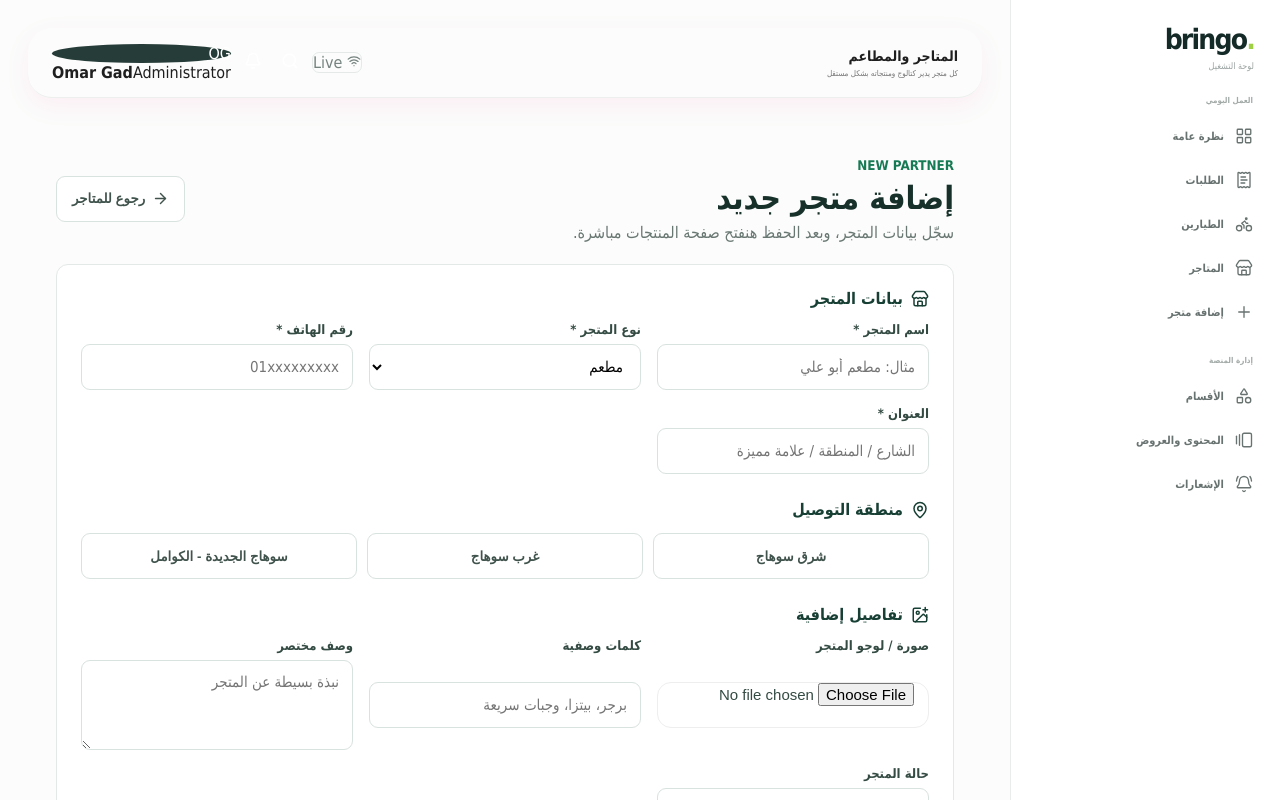
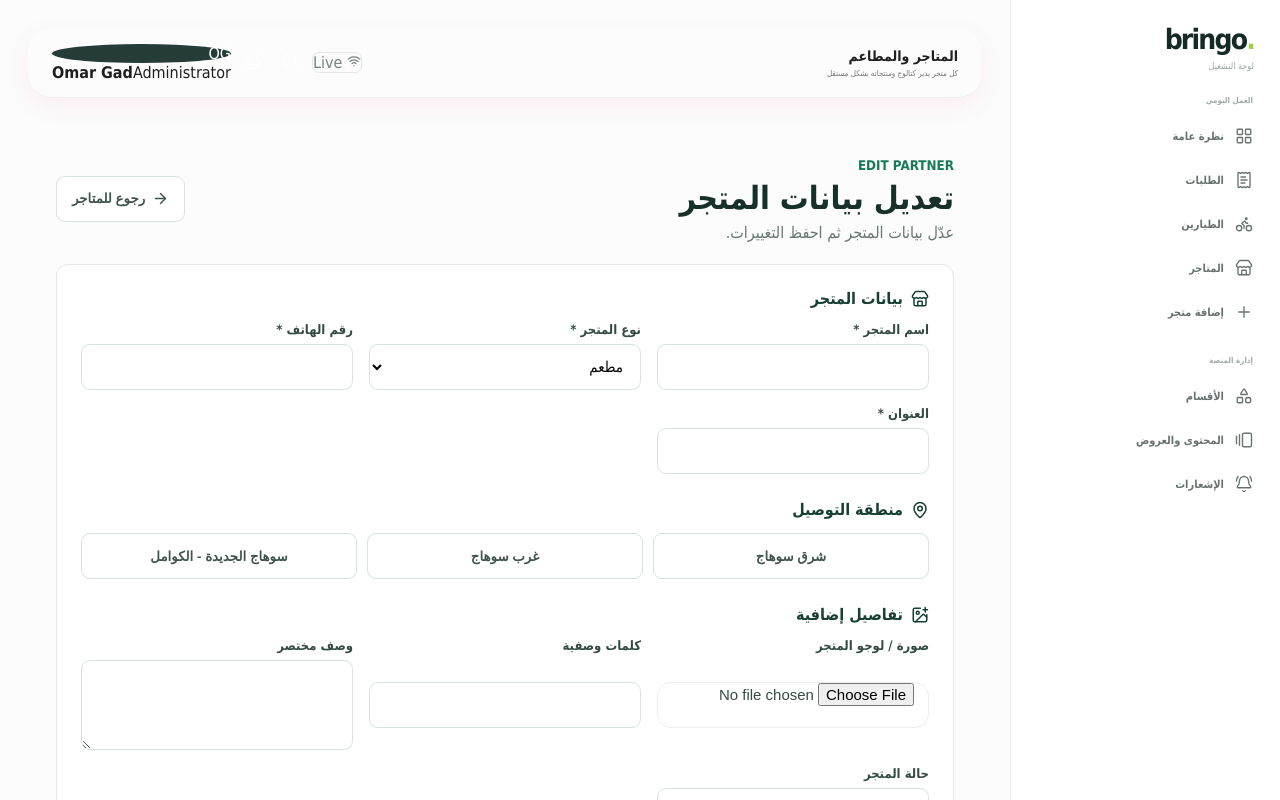
Before and after one commit to omargadelkareem/bringo-admin-panel, a React (Vite) app: page /stores/1/edit in a window 1280 px wide. Shown: the top 800 px of the page. Built offline with nearby package versions, Linux system fonts and the light colour scheme; no server answers; the database is empty.

Commit message:
feat: support editing existing stores

```diff
--- a/src/pages/AddStorePage.jsx
+++ b/src/pages/AddStorePage.jsx
@@ -1,153 +1,27 @@
-import { useState } from "react";
-import { useNavigate } from "react-router-dom";
-import { push, ref, set } from "firebase/database";
+import { useEffect, useState } from "react";
+import { useNavigate, useParams } from "react-router-dom";
+import { get, push, ref, set, update } from "firebase/database";
 import { ArrowRight, ImagePlus, MapPin, Save, Store } from "lucide-react";
 import { db } from "../firebase";
 import "../admin-v2.css";
 
-const types = {
-  restaurant: "مطعم",
-  supermarket: "سوبر ماركت",
-  pharmacy: "صيدلية",
-  beauty: "مستحضرات تجميل",
-  vegetables: "خضار وفاكهة",
-  bakery: "حلويات ومخبوزات",
-  meat: "لحوم ودواجن",
-  fish: "أسماك",
-  market: "متجر متنوع",
-};
+const types={restaurant:"مطعم",supermarket:"سوبر ماركت",pharmacy:"صيدلية",beauty:"مستحضرات تجميل",vegetables:"خضار وفاكهة",bakery:"حلويات ومخبوزات",meat:"لحوم ودواجن",fish:"أسماك",market:"متجر متنوع"};
+const zones={sohag_east:"شرق سوهاج",sohag_west:"غرب سوهاج",kawamel:"سوهاج الجديدة - الكوامل"};
+const emptyForm={name:"",type:"restaurant",phone:"",address:"",deliveryZoneId:"",image:"",tags:"",description:"",isOpen:true};
 
-const zones = {
-  sohag_east: "شرق سوهاج",
-  sohag_west: "غرب سوهاج",
-  kawamel: "سوهاج الجديدة - الكوامل",
-};
-
-const emptyForm = {
-  name: "",
-  type: "restaurant",
-  phone: "",
-  address: "",
-  deliveryZoneId: "",
-  image: "",
-  tags: "",
-  description: "",
-  isOpen: true,
-};
-
-export default function AddStorePage() {
-  const navigate = useNavigate();
-  const [form, setForm] = useState(emptyForm);
-  const [saving, setSaving] = useState(false);
-  const [error, setError] = useState("");
-
-  const change = (key, value) => setForm((prev) => ({ ...prev, [key]: value }));
-
-  const handleImage = (event) => {
-    const file = event.target.files?.[0];
-    if (!file) return;
-    if (!file.type.startsWith("image/")) return setError("اختار صورة صحيحة للمتجر");
-    if (file.size > 1.5 * 1024 * 1024) return setError("صورة المتجر يجب أن تكون أقل من 1.5MB");
-    const reader = new FileReader();
-    reader.onload = () => change("image", String(reader.result || ""));
-    reader.onerror = () => setError("تعذر قراءة الصورة");
-    reader.readAsDataURL(file);
-  };
-
-  const submit = async (event) => {
-    event.preventDefault();
-    setError("");
-    if (!form.name.trim()) return setError("اكتب اسم المتجر");
-    if (!form.phone.trim()) return setError("اكتب رقم هاتف المتجر");
-    if (!form.address.trim()) return setError("اكتب عنوان المتجر");
-    if (!form.deliveryZoneId) return setError("حدد منطقة توصيل المتجر");
-
-    try {
-      setSaving(true);
-      const storeRef = push(ref(db, "stores"));
-      const id = storeRef.key;
-      const now = Date.now();
-      await set(storeRef, {
-        id,
-        name: form.name.trim(),
-        type: form.type,
-        phone: form.phone.trim(),
-        address: form.address.trim(),
-        deliveryZoneId: form.deliveryZoneId,
-        deliveryZoneName: zones[form.deliveryZoneId],
-        image: form.image,
-        tags: form.tags.trim(),
-        description: form.description.trim(),
-        isOpen: form.isOpen,
-        acceptsOrders: form.isOpen,
-        createdAt: now,
-        updatedAt: now,
-      });
-      navigate(`/stores/${id}/products`);
-    } catch (e) {
-      console.error("Add store error:", e);
-      setError(`تعذر إضافة المتجر${e?.code ? ` (${e.code})` : ""}`);
-    } finally {
-      setSaving(false);
-    }
-  };
-
-  return (
-    <div dir="rtl" style={{ padding: "28px", maxWidth: 1050, margin: "0 auto" }}>
-      <div style={{ display: "flex", justifyContent: "space-between", alignItems: "center", gap: 16, marginBottom: 22 }}>
-        <div>
-          <small style={{ color: "#167a55", fontWeight: 900 }}>NEW PARTNER</small>
-          <h1 style={{ margin: "5px 0 6px", color: "#17312a" }}>إضافة متجر جديد</h1>
-          <p style={{ margin: 0, color: "#697773" }}>سجّل بيانات المتجر، وبعد الحفظ هنفتح صفحة المنتجات مباشرة.</p>
-        </div>
-        <button type="button" onClick={() => navigate("/stores")} style={secondaryButton}><ArrowRight size={17}/> رجوع للمتاجر</button>
-      </div>
-
-      <form onSubmit={submit} style={cardStyle}>
-        <div style={sectionTitle}><Store size={18}/> بيانات المتجر</div>
-        <div style={gridStyle}>
-          <Field label="اسم المتجر *"><input style={inputStyle} value={form.name} onChange={(e) => change("name", e.target.value)} placeholder="مثال: مطعم أبو علي" /></Field>
-          <Field label="نوع المتجر *"><select style={inputStyle} value={form.type} onChange={(e) => change("type", e.target.value)}>{Object.entries(types).map(([id, name]) => <option key={id} value={id}>{name}</option>)}</select></Field>
-          <Field label="رقم الهاتف *"><input style={inputStyle} value={form.phone} onChange={(e) => change("phone", e.target.value)} placeholder="01xxxxxxxxx" /></Field>
-          <Field label="العنوان *"><input style={inputStyle} value={form.address} onChange={(e) => change("address", e.target.value)} placeholder="الشارع / المنطقة / علامة مميزة" /></Field>
-        </div>
-
-        <div style={{ ...sectionTitle, marginTop: 26 }}><MapPin size={18}/> منطقة التوصيل</div>
-        <div style={{ display: "grid", gridTemplateColumns: "repeat(auto-fit,minmax(180px,1fr))", gap: 10 }}>
-          {Object.entries(zones).map(([id, name]) => (
-            <button key={id} type="button" onClick={() => change("deliveryZoneId", id)} style={{ ...zoneButton, ...(form.deliveryZoneId === id ? selectedZoneButton : {}) }}>{name}</button>
-          ))}
-        </div>
-
-        <div style={{ ...sectionTitle, marginTop: 26 }}><ImagePlus size={18}/> تفاصيل إضافية</div>
-        <div style={gridStyle}>
-          <Field label="صورة / لوجو المتجر"><input type="file" accept="image/*" onChange={handleImage} /></Field>
-          <Field label="كلمات وصفية"><input style={inputStyle} value={form.tags} onChange={(e) => change("tags", e.target.value)} placeholder="برجر، بيتزا، وجبات سريعة" /></Field>
-          <Field label="وصف مختصر"><textarea style={{ ...inputStyle, minHeight: 90, resize: "vertical" }} value={form.description} onChange={(e) => change("description", e.target.value)} placeholder="نبذة بسيطة عن المتجر" /></Field>
-          <Field label="حالة المتجر"><select style={inputStyle} value={form.isOpen ? "open" : "closed"} onChange={(e) => change("isOpen", e.target.value === "open")}><option value="open">مفتوح ويستقبل طلبات</option><option value="closed">مغلق مؤقتًا</option></select></Field>
-        </div>
-
-        {form.image && <div style={{ marginTop: 16 }}><img src={form.image} alt="معاينة" style={{ width: 110, height: 110, borderRadius: 14, objectFit: "cover", border: "1px solid #dce5e1" }} /></div>}
-        {error && <div style={{ marginTop: 18, padding: 13, borderRadius: 9, background: "#fff1f0", color: "#b42318", fontWeight: 800 }}>{error}</div>}
-
-        <div style={{ display: "flex", justifyContent: "flex-end", gap: 10, marginTop: 26, paddingTop: 20, borderTop: "1px solid #e8eeeb" }}>
-          <button type="button" onClick={() => navigate("/stores")} style={secondaryButton}>إلغاء</button>
-          <button type="submit" disabled={saving} style={{ ...primaryButton, opacity: saving ? .65 : 1 }}><Save size={17}/>{saving ? "جاري إضافة المتجر..." : "حفظ وفتح المنتجات"}</button>
-        </div>
-      </form>
-    </div>
-  );
+export default function AddStorePage(){
+ const navigate=useNavigate(); const {storeId}=useParams(); const isEdit=Boolean(storeId);
+ const[form,setForm]=useState(emptyForm),[saving,setSaving]=useState(false),[loading,setLoading]=useState(isEdit),[error,setError]=useState("");
+ const change=(key,value)=>setForm(prev=>({...prev,[key]:value}));
+ useEffect(()=>{if(!storeId)return;let alive=true;(async()=>{try{const snap=await get(ref(db,`stores/${storeId}`));if(!snap.exists())throw new Error("المتجر غير موجود");const s=snap.val();if(alive)setForm({...emptyForm,...s,isOpen:s.isOpen!==false});}catch(e){if(alive)setError(e.message||"تعذر تحميل المتجر");}finally{if(alive)setLoading(false);}})();return()=>{alive=false};},[storeId]);
+ const handleImage=e=>{const file=e.target.files?.[0];if(!file)return;if(!file.type.startsWith("image/"))return setError("اختار صورة صحيحة للمتجر");if(file.size>1.5*1024*1024)return setError("صورة المتجر يجب أن تكون أقل من 1.5MB");const reader=new FileReader();reader.onload=()=>change("image",String(reader.result||""));reader.onerror=()=>setError("تعذر قراءة الصورة");reader.readAsDataURL(file);};
+ const submit=async e=>{e.preventDefault();setError("");if(!form.name.trim())return setError("اكتب اسم المتجر");if(!form.phone.trim())return setError("اكتب رقم هاتف المتجر");if(!form.address.trim())return setError("اكتب عنوان المتجر");if(!form.deliveryZoneId)return setError("حدد منطقة توصيل المتجر");try{setSaving(true);const now=Date.now();const data={name:form.name.trim(),type:form.type,phone:form.phone.trim(),address:form.address.trim(),deliveryZoneId:form.deliveryZoneId,deliveryZoneName:zones[form.deliveryZoneId],image:form.image||"",tags:form.tags.trim(),description:form.description.trim(),isOpen:form.isOpen,acceptsOrders:form.isOpen,updatedAt:now};if(isEdit){await update(ref(db,`stores/${storeId}`),data);navigate("/stores");}else{const storeRef=push(ref(db,"stores"));const id=storeRef.key;await set(storeRef,{id,...data,createdAt:now});navigate(`/stores/${id}/products`);}}catch(e){console.error("Store save error:",e);setError(`تعذر حفظ المتجر${e?.code?` (${e.code})`:""}`);}finally{setSaving(false);}};
+ if(loading)return <div dir="rtl" style={{padding:28}}>جاري تحميل بيانات المتجر...</div>;
+ return <div dir="rtl" style={{padding:28,maxWidth:1050,margin:"0 auto"}}><div style={{display:"flex",justifyContent:"space-between",alignItems:"center",gap:16,marginBottom:22}}><div><small style={{color:"#167a55",fontWeight:900}}>{isEdit?"EDIT PARTNER":"NEW PARTNER"}</small><h1 style={{margin:"5px 0 6px",color:"#17312a"}}>{isEdit?"تعديل بيانات المتجر":"إضافة متجر جديد"}</h1><p style={{margin:0,color:"#697773"}}>{isEdit?"عدّل بيانات المتجر ثم احفظ التغييرات.":"سجّل بيانات المتجر، وبعد الحفظ هنفتح صفحة المنتجات مباشرة."}</p></div><button type="button" onClick={()=>navigate("/stores")} style={secondaryButton}><ArrowRight size={17}/> رجوع للمتاجر</button></div>
+ <form onSubmit={submit} style={cardStyle}><div style={sectionTitle}><Store size={18}/> بيانات المتجر</div><div style={gridStyle}><Field label="اسم المتجر *"><input style={inputStyle} value={form.name} onChange={e=>change("name",e.target.value)}/></Field><Field label="نوع المتجر *"><select style={inputStyle} value={form.type} onChange={e=>change("type",e.target.value)}>{Object.entries(types).map(([id,name])=><option key={id} value={id}>{name}</option>)}</select></Field><Field label="رقم الهاتف *"><input style={inputStyle} value={form.phone} onChange={e=>change("phone",e.target.value)}/></Field><Field label="العنوان *"><input style={inputStyle} value={form.address} onChange={e=>change("address",e.target.value)}/></Field></div>
+ <div style={{...sectionTitle,marginTop:26}}><MapPin size={18}/> منطقة التوصيل</div><div style={{display:"grid",gridTemplateColumns:"repeat(auto-fit,minmax(180px,1fr))",gap:10}}>{Object.entries(zones).map(([id,name])=><button key={id} type="button" onClick={()=>change("deliveryZoneId",id)} style={{...zoneButton,...(form.deliveryZoneId===id?selectedZoneButton:{})}}>{name}</button>)}</div>
+ <div style={{...sectionTitle,marginTop:26}}><ImagePlus size={18}/> تفاصيل إضافية</div><div style={gridStyle}><Field label="صورة / لوجو المتجر"><input type="file" accept="image/*" onChange={handleImage}/></Field><Field label="كلمات وصفية"><input style={inputStyle} value={form.tags} onChange={e=>change("tags",e.target.value)}/></Field><Field label="وصف مختصر"><textarea style={{...inputStyle,minHeight:90,resize:"vertical"}} value={form.description} onChange={e=>change("description",e.target.value)}/></Field><Field label="حالة المتجر"><select style={inputStyle} value={form.isOpen?"open":"closed"} onChange={e=>change("isOpen",e.target.value==="open")}><option value="open">مفتوح ويستقبل طلبات</option><option value="closed">مغلق مؤقتًا</option></select></Field></div>
+ {form.image&&<div style={{marginTop:16}}><img src={form.image} alt="معاينة" style={{width:110,height:110,borderRadius:14,objectFit:"cover",border:"1px solid #dce5e1"}}/></div>}{error&&<div style={{marginTop:18,padding:13,borderRadius:9,background:"#fff1f0",color:"#b42318",fontWeight:800}}>{error}</div>}<div style={{display:"flex",justifyContent:"flex-end",gap:10,marginTop:26,paddingTop:20,borderTop:"1px solid #e8eeeb"}}><button type="button" onClick={()=>navigate("/stores")} style={secondaryButton}>إلغاء</button><button type="submit" disabled={saving} style={{...primaryButton,opacity:saving?.65:1}}><Save size={17}/>{saving?"جاري الحفظ...":isEdit?"حفظ التعديلات":"حفظ وفتح المنتجات"}</button></div></form></div>;
 }
-
-function Field({ label, children }) {
-  return <label style={{ display: "grid", gap: 7, color: "#344b44", fontWeight: 800, fontSize: 13 }}>{label}{children}</label>;
-}
-
-const cardStyle = { background: "#fff", border: "1px solid #e2e9e6", borderRadius: 12, padding: 24 };
-const gridStyle = { display: "grid", gridTemplateColumns: "repeat(auto-fit,minmax(260px,1fr))", gap: 16 };
-const sectionTitle = { display: "flex", alignItems: "center", gap: 8, color: "#173f34", fontWeight: 900, marginBottom: 14 };
-const inputStyle = { width: "100%", boxSizing: "border-box", padding: "12px 13px", border: "1px solid #d8e2de", borderRadius: 9, background: "#fff", outline: "none", fontFamily: "inherit" };
-const zoneButton = { padding: "14px", border: "1px solid #d8e2de", borderRadius: 9, background: "#fff", color: "#40534d", fontWeight: 800, cursor: "pointer" };
-const selectedZoneButton = { border: "2px solid #167a55", background: "#edf8f3", color: "#116346" };
-const primaryButton = { display: "inline-flex", alignItems: "center", gap: 7, padding: "12px 18px", border: 0, borderRadius: 9, background: "#167a55", color: "#fff", fontWeight: 900, cursor: "pointer" };
-const secondaryButton = { display: "inline-flex", alignItems: "center", gap: 7, padding: "11px 15px", border: "1px solid #d8e2de", borderRadius: 9, background: "#fff", color: "#40534d", fontWeight: 800, cursor: "pointer" };
+function Field({label,children}){return <label style={{display:"grid",gap:7,color:"#344b44",fontWeight:800,fontSize:13}}>{label}{children}</label>}
+const cardStyle={background:"#fff",border:"1px solid #e2e9e6",borderRadius:12,padding:24};const gridStyle={display:"grid",gridTemplateColumns:"repeat(auto-fit,minmax(260px,1fr))",gap:16};const sectionTitle={display:"flex",alignItems:"center",gap:8,color:"#173f34",fontWeight:900,marginBottom:14};const inputStyle={width:"100%",boxSizing:"border-box",padding:"12px 13px",border:"1px solid #d8e2de",borderRadius:9,background:"#fff",outline:"none",fontFamily:"inherit"};const zoneButton={padding:14,border:"1px solid #d8e2de",borderRadius:9,background:"#fff",color:"#40534d",fontWeight:800,cursor:"pointer"};const selectedZoneButton={border:"2px solid #167a55",background:"#edf8f3",color:"#116346"};const primaryButton={display:"inline-flex",alignItems:"center",gap:7,padding:"12px 18px",border:0,borderRadius:9,background:"#167a55",color:"#fff",fontWeight:900,cursor:"pointer"};const secondaryButton={display:"inline-flex",alignItems:"center",gap:7,padding:"11px 15px",border:"1px solid #d8e2de",borderRadius:9,background:"#fff",color:"#40534d",fontWeight:800,cursor:"pointer"};
```
